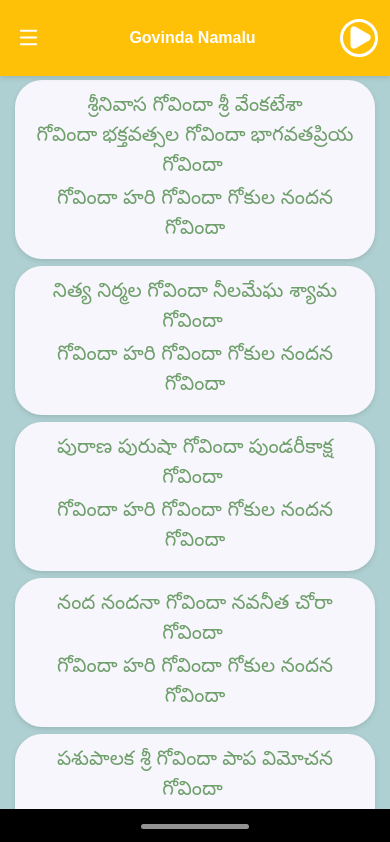
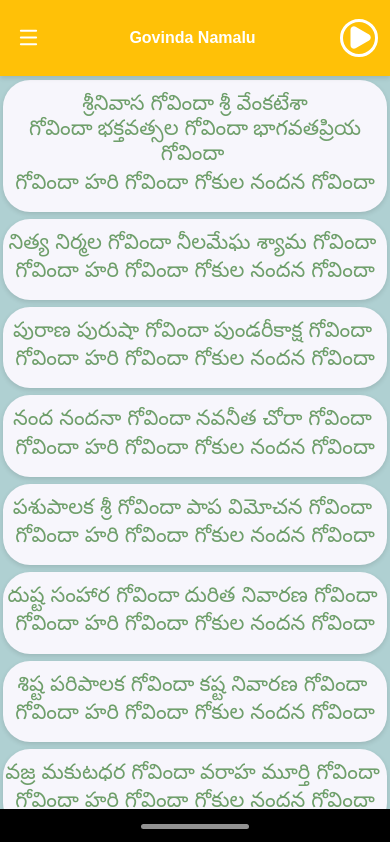
Before and after one commit to karampudijanardhan/Govindha-Namalu, a React (Vite) app: page / in a window 390 px wide. Shown: the top 842 px of the page. Built offline with nearby package versions, Linux system fonts and the light colour scheme.

Commit message:
Update Govinda Namalu app

```diff
--- a/src/index.css
+++ b/src/index.css
@@ -617,36 +617,54 @@ body {
     font-size: 29px;
   }
 }
-/* Lyrics card: reduce width and keep centered */
-.lyrics-card {
-  width: 90%;
-  max-width: 650px;
-  margin-left: auto;
-  margin-right: auto;
-  padding: 15px 12px;
-  box-sizing: border-box;
-}
 
-/* Telugu lyrics font size */
+/* =========================================
+   RESPONSIVE TELUGU LYRICS FONT
+========================================= */
+
+/* Desktop and large screens */
 .names-lines,
 .chorus-line {
-  font-size: 20px;
+  font-size: clamp(17px, 2.2vw, 22px);
   line-height: 1.5;
   overflow-wrap: break-word;
 }
 
-/* Mobile screens */
+/* Tablets and mobile screens */
 @media (max-width: 600px) {
-  .lyrics-card {
-    width: 94%;
-    padding: 13px 10px;
+  .names-lines,
+  .chorus-line {
+    font-size: clamp(21px, 3.5vw, 20px);
+    line-height: 1.2;
   }
 
+  .lyrics-card {
+    padding: 14px 2px;
+  }
+}
+
+/* Small Android phones */
+@media (max-width: 380px) {
   .names-lines,
   .chorus-line {
     font-size: 20px;
+    line-height: 1.2;
+  }
+
+  .lyrics-card {
+    padding: 12px 9px;
   }
 }
+
+/* Very short screens */
+@media (max-height: 600px) {
+  .names-lines,
+  .chorus-line {
+    font-size: 20px;
+    line-height: 1.4;
+  }
+}
+
 /* =========================================
    RESPONSIVE APP HEADER
 ========================================= */
```
